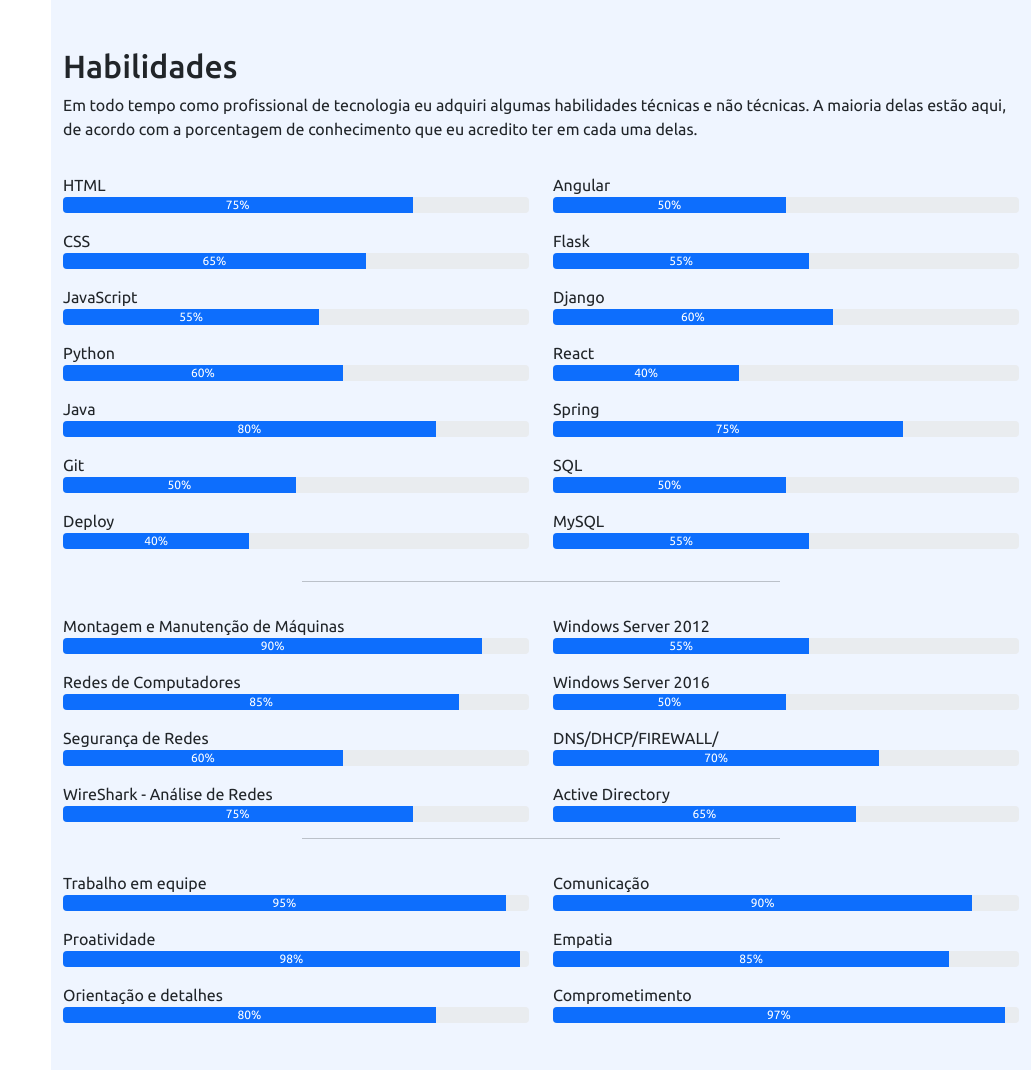
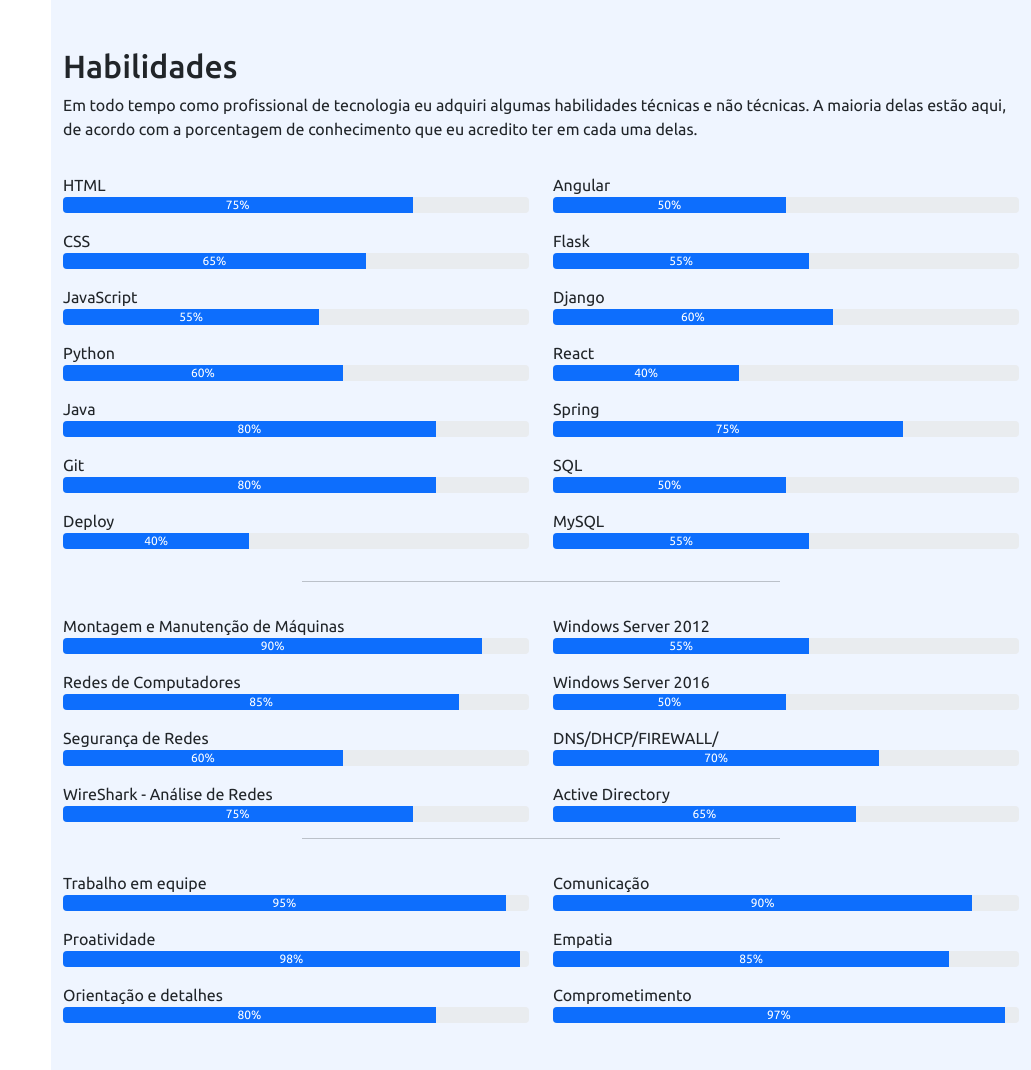
Before and after one commit to robinhosz/portfolio-responsa, a Flask app: page / in a window 1280 px wide. Shown: the part 1516-2586 px from the top of the page, without its empty margins (249-1280 px from the left). Run offline with Flask 2, Linux system fonts and the light colour scheme; some libraries are stand-ins or nearby versions.

Commit message:
troca de email

```diff
--- a/app.py
+++ b/app.py
@@ -8,10 +8,10 @@
 app.secret_key = 'thicode'
 
 mail_settings = {
-    "MAIL_SERVER": 'smtp.gmail.com',
-    "MAIL_PORT": 465,
-    "MAIL_USE_TLS": False,
-    "MAIL_USE_SSL": True,
+    "MAIL_SERVER": 'smtp.live.com',
+    "MAIL_PORT": 25,
+    "MAIL_USE_TLS": True,
+    "MAIL_USE_SSL": False,
     "MAIL_USERNAME": os.getenv("EMAIL"),
     "MAIL_PASSWORD": os.getenv("SENHA")
 }
--- a/templates/index.html
+++ b/templates/index.html
@@ -194,8 +194,8 @@
 
                         <p class="mt-3 mb-0">Git</p>
                         <div class="progress">
-                            <div class="progress-bar" data-anime="left" role="progressbar" style="width: 50%;"
-                            aria-valuenow="50" aria-valuemin="0" aria-valuemax="100">50%</div>
+                            <div class="progress-bar" data-anime="left" role="progressbar" style="width: 80%;"
+                            aria-valuenow="80" aria-valuemin="0" aria-valuemax="100">80%</div>
                           </div>
                         <p class="mt-3 mb-0">Deploy</p>
                         <div class="progress mb-3">
```
